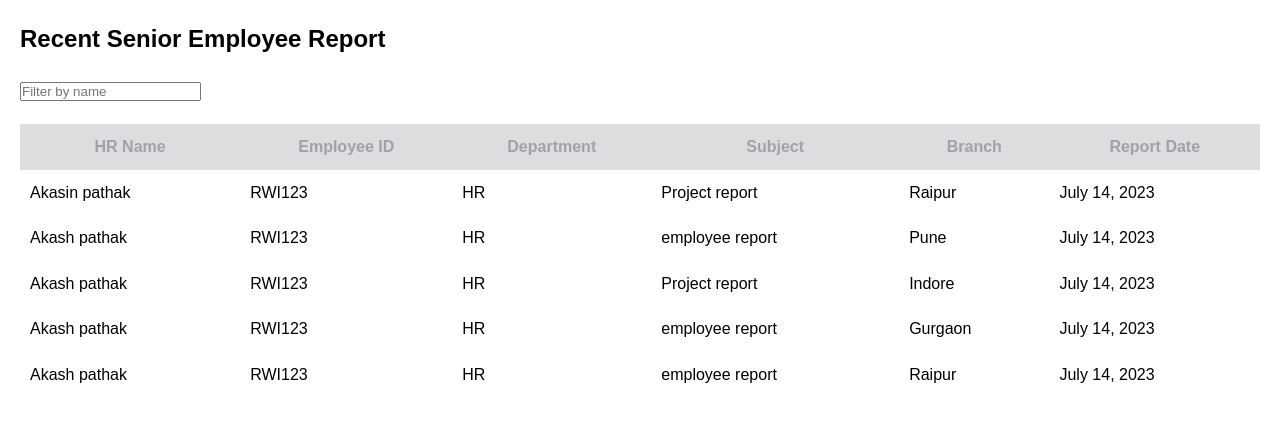
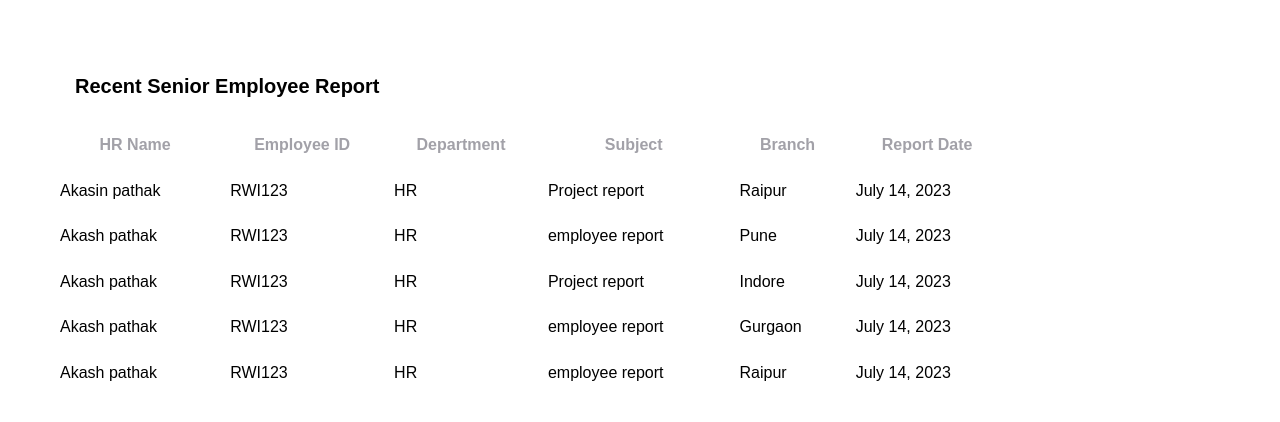
Before and after one commit to manish-Raghav/Employee_Portal_Railword, a React (Vite) app: page / in a window 1280 px wide. Shown: the top 422 px of the page. Built offline with nearby package versions, Linux system fonts and the light colour scheme.

Commit message:
second commit change

```diff
--- a/src/Components/Report.jsx
+++ b/src/Components/Report.jsx
@@ -45,23 +45,9 @@ const Report = () => {
         },
     ]);
 
-    const [filterText, setFilterText] = useState('');
-
-    const filteredData = employeeData.filter((employee) =>
-        employee.name.toLowerCase().includes(filterText.toLowerCase())
-    );
-
     return (
         <div className="main">
             <h1>Recent Senior Employee Report</h1>
-            <div className="filter-container">
-                <input
-                    type="text"
-                    placeholder="Filter by name"
-                    value={filterText}
-                    onChange={(e) => setFilterText(e.target.value)}
-                />
-            </div>
             <table className="employee-table">
                 <thead>
                     <tr>
@@ -74,7 +60,7 @@ const Report = () => {
                     </tr>
                 </thead>
                 <tbody>
-                    {filteredData.map((employee, index) => (
+                    {employeeData.map((employee, index) => (
                         <tr key={index}>
                             <td>{employee.name}</td>
                             <td>{employee.employeeId}</td>
@@ -90,4 +76,4 @@ const Report = () => {
     );
 }
 
-export default Report;
+export default Report
--- a/src/Components/report.css
+++ b/src/Components/report.css
@@ -25,11 +25,19 @@ body {
 .main {
   flex: 1;
   padding: 20px;
+  background-color: #fff;
+  margin: 30px;
+  width: 78vw;
+  height: 100vh;
+  left: 352px;
+  top: 120px;
+  border-radius: 34px;
 }
 
 .main h1 {
-  font-size: 24px;
-  margin-bottom: 20px;
+  font-size: 20px;
+  font-weight: bold;
+  margin: 20px 25px;
 }
 
 .filter-container {
@@ -47,7 +55,6 @@ body {
 }
 
 .employee-table th {
-  background-color: #ddd;
   color: #a2a1a8;
 }
 
```
